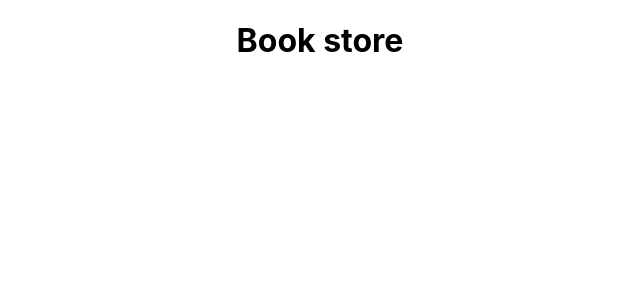
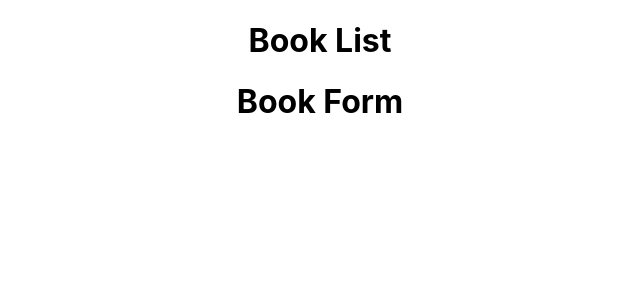
Before and after one commit to Eshy10/bookstore-app, a React (Create React App) app: page / in a window 1280 px wide. Shown: the top 300 px of the page, without its empty margins (320-960 px from the left). Built offline with nearby package versions, Linux system fonts and the light colour scheme.

Commit message:
added BookList and BookForm component

```diff
--- a/src/App.js
+++ /dev/null
@@ -1,12 +0,0 @@
-import React from 'react';
-import './App.css';
-
-function App() {
-  return (
-    <div className="App">
-      <h1>Book store</h1>
-    </div>
-  );
-}
-
-export default App;
--- /dev/null
+++ b/src/components/App.js
@@ -0,0 +1,16 @@
+import React from 'react';
+import '../App.css';
+
+import BookList from '../containers/BooksList';
+import BookForm from '../containers/BookForm';
+
+function App() {
+  return (
+    <div className="App">
+      <BookList />
+      <BookForm />
+    </div>
+  );
+}
+
+export default App;
--- /dev/null
+++ b/src/containers/BookForm.js
@@ -0,0 +1,7 @@
+import React from 'react';
+
+const BookForm = () => (
+  <h1>Book Form</h1>
+)
+
+export default BookForm;
--- /dev/null
+++ b/src/containers/BooksList.js
@@ -0,0 +1,7 @@
+import React from 'react';
+
+const BookList = () => (
+  <h1>Book List</h1>
+)
+
+export default BookList;
--- a/src/index.js
+++ b/src/index.js
@@ -1,7 +1,7 @@
 import React from 'react';
 import ReactDOM from 'react-dom';
 import './index.css';
-import App from './App';
+import App from './components/App';
 
 ReactDOM.render(
   <React.StrictMode>
```
